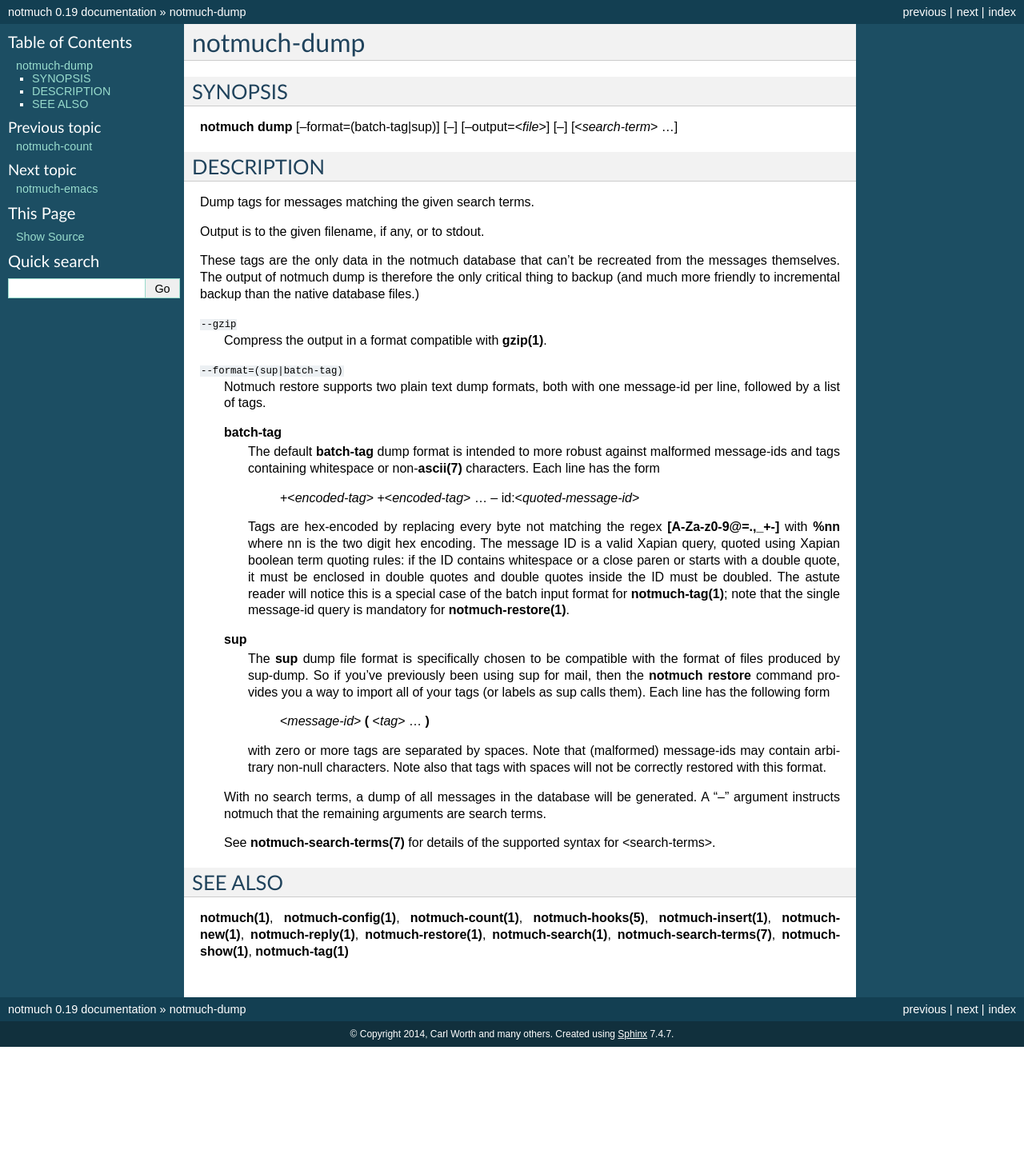
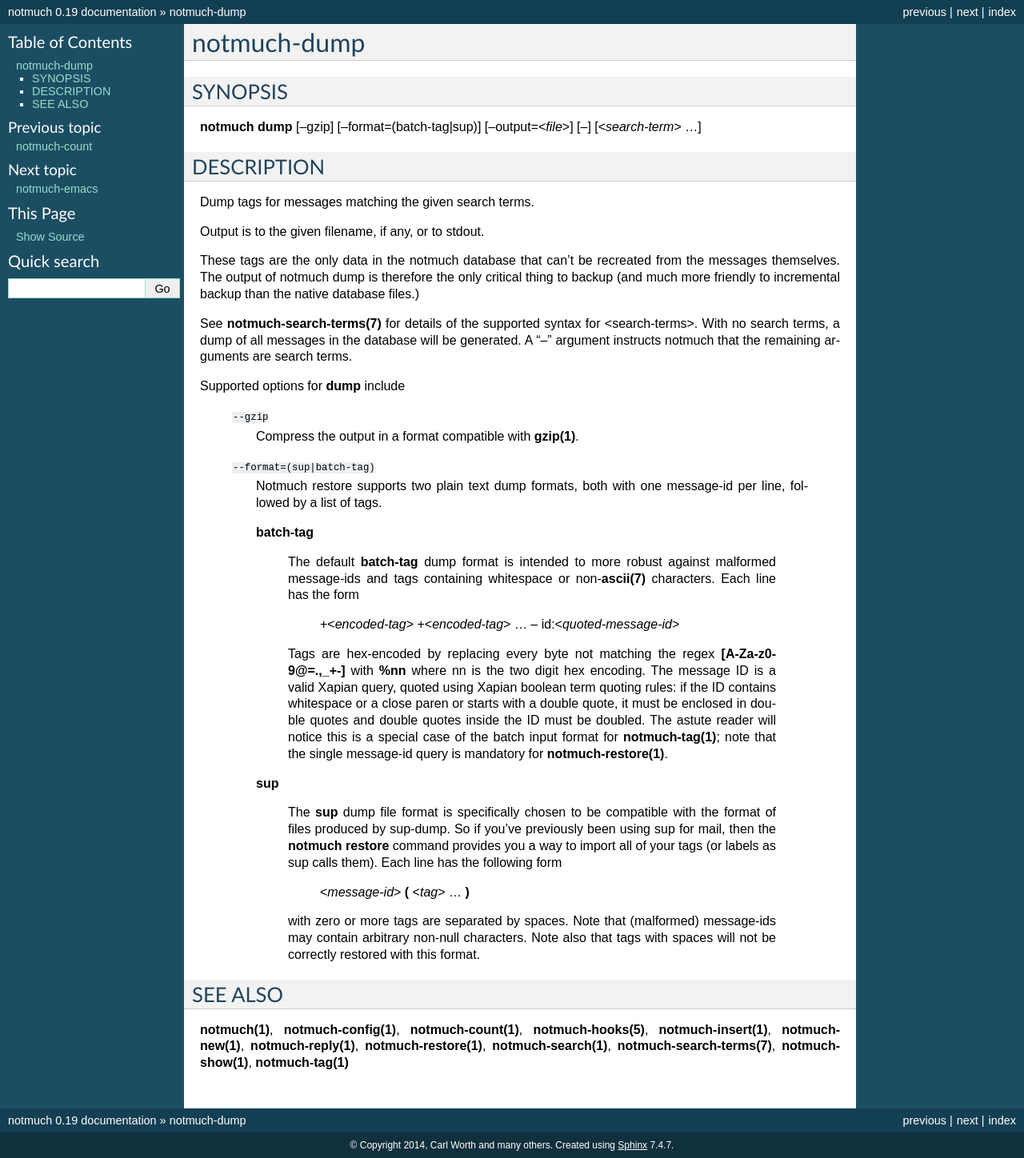
Before and after one commit to notmuch/notmuch, a Sphinx documentation site: the page built from doc/man1/notmuch-dump.rst, in a window 1280 px wide. Shown: the whole page at 80% size. Built offline with Sphinx 7.4.7, drawn with Linux system fonts in a browser that asks for light colours; the version number is read from the project's files by our own code; before the commit the page ends 1309 px from its top, so only the background shows below that.

Commit message:
doc: bring notmuch-dump manual page in line with the rest
Fix indentation of options. Move search terms description before
options. Fix synopsis.

```diff
--- a/doc/man1/notmuch-dump.rst
+++ b/doc/man1/notmuch-dump.rst
@@ -5,7 +5,7 @@
 SYNOPSIS
 ========
 
-**notmuch** **dump** [--format=(batch-tag|sup)] [--] [--output=<*file*>] [--] [<*search-term*> ...]
+**notmuch** **dump** [--gzip] [--format=(batch-tag|sup)] [--output=<*file*>] [--] [<*search-term*> ...]
 
 DESCRIPTION
 ===========
@@ -19,52 +19,58 @@
 therefore the only critical thing to backup (and much more friendly to
 incremental backup than the native database files.)
 
-``--gzip``
-    Compress the output in a format compatible with **gzip(1)**.
+See **notmuch-search-terms(7)** for details of the supported syntax
+for <search-terms>. With no search terms, a dump of all messages in
+the database will be generated. A "--" argument instructs notmuch that
+the remaining arguments are search terms.
 
-``--format=(sup|batch-tag)``
-    Notmuch restore supports two plain text dump formats, both with one
-    message-id per line, followed by a list of tags.
+Supported options for **dump** include
 
-    **batch-tag**
-        The default **batch-tag** dump format is intended to more robust
-        against malformed message-ids and tags containing whitespace or
-        non-\ **ascii(7)** characters. Each line has the form
+    ``--gzip``
+        Compress the output in a format compatible with **gzip(1)**.
 
-            +<*encoded-tag*\ > +<*encoded-tag*\ > ... --
-            id:<*quoted-message-id*\ >
+    ``--format=(sup|batch-tag)``
+        Notmuch restore supports two plain text dump formats, both with one
+        message-id per line, followed by a list of tags.
 
-        Tags are hex-encoded by replacing every byte not matching the
-        regex **[A-Za-z0-9@=.,\_+-]** with **%nn** where nn is the two
-        digit hex encoding. The message ID is a valid Xapian query,
-        quoted using Xapian boolean term quoting rules: if the ID
-        contains whitespace or a close paren or starts with a double
-        quote, it must be enclosed in double quotes and double quotes
-        inside the ID must be doubled. The astute reader will notice
-        this is a special case of the batch input format for
-        **notmuch-tag(1)**; note that the single message-id query is
-        mandatory for **notmuch-restore(1)**.
+        **batch-tag**
 
-    **sup**
-        The **sup** dump file format is specifically chosen to be
-        compatible with the format of files produced by sup-dump. So if
-        you've previously been using sup for mail, then the **notmuch
-        restore** command provides you a way to import all of your tags
-        (or labels as sup calls them). Each line has the following form
+            The default **batch-tag** dump format is intended to more
+            robust against malformed message-ids and tags containing
+            whitespace or non-\ **ascii(7)** characters. Each line has
+            the form
 
-            <*message-id*\ > **(** <*tag*\ > ... **)**
+                +<*encoded-tag*\ > +<*encoded-tag*\ > ... --
+                id:<*quoted-message-id*\ >
 
-        with zero or more tags are separated by spaces. Note that
-        (malformed) message-ids may contain arbitrary non-null
-        characters. Note also that tags with spaces will not be
-        correctly restored with this format.
+            Tags are hex-encoded by replacing every byte not matching
+            the regex **[A-Za-z0-9@=.,\_+-]** with **%nn** where nn is
+            the two digit hex encoding. The message ID is a valid
+            Xapian query, quoted using Xapian boolean term quoting
+            rules: if the ID contains whitespace or a close paren or
+            starts with a double quote, it must be enclosed in double
+            quotes and double quotes inside the ID must be
+            doubled. The astute reader will notice this is a special
+            case of the batch input format for **notmuch-tag(1)**;
+            note that the single message-id query is mandatory for
+            **notmuch-restore(1)**.
 
-    With no search terms, a dump of all messages in the database will be
-    generated. A "--" argument instructs notmuch that the remaining
-    arguments are search terms.
+        **sup**
 
-    See **notmuch-search-terms(7)** for details of the supported syntax
-    for <search-terms>.
+            The **sup** dump file format is specifically chosen to be
+            compatible with the format of files produced by
+            sup-dump. So if you've previously been using sup for mail,
+            then the **notmuch restore** command provides you a way to
+            import all of your tags (or labels as sup calls
+            them). Each line has the following form
+
+                <*message-id*\ > **(** <*tag*\ > ... **)**
+
+            with zero or more tags are separated by spaces. Note that
+            (malformed) message-ids may contain arbitrary non-null
+            characters. Note also that tags with spaces will not be
+            correctly restored with this format.
+
 
 SEE ALSO
 ========
```
